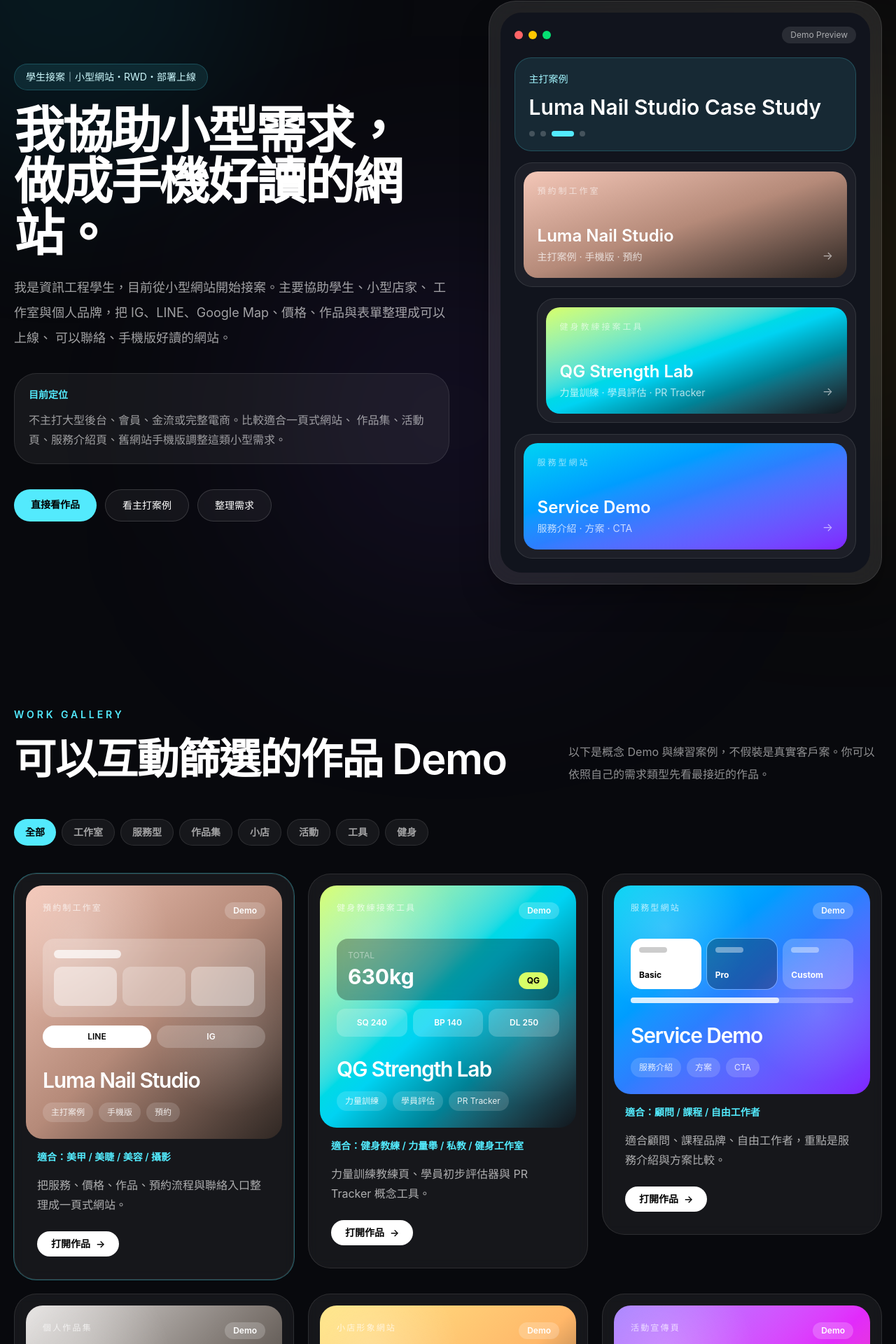
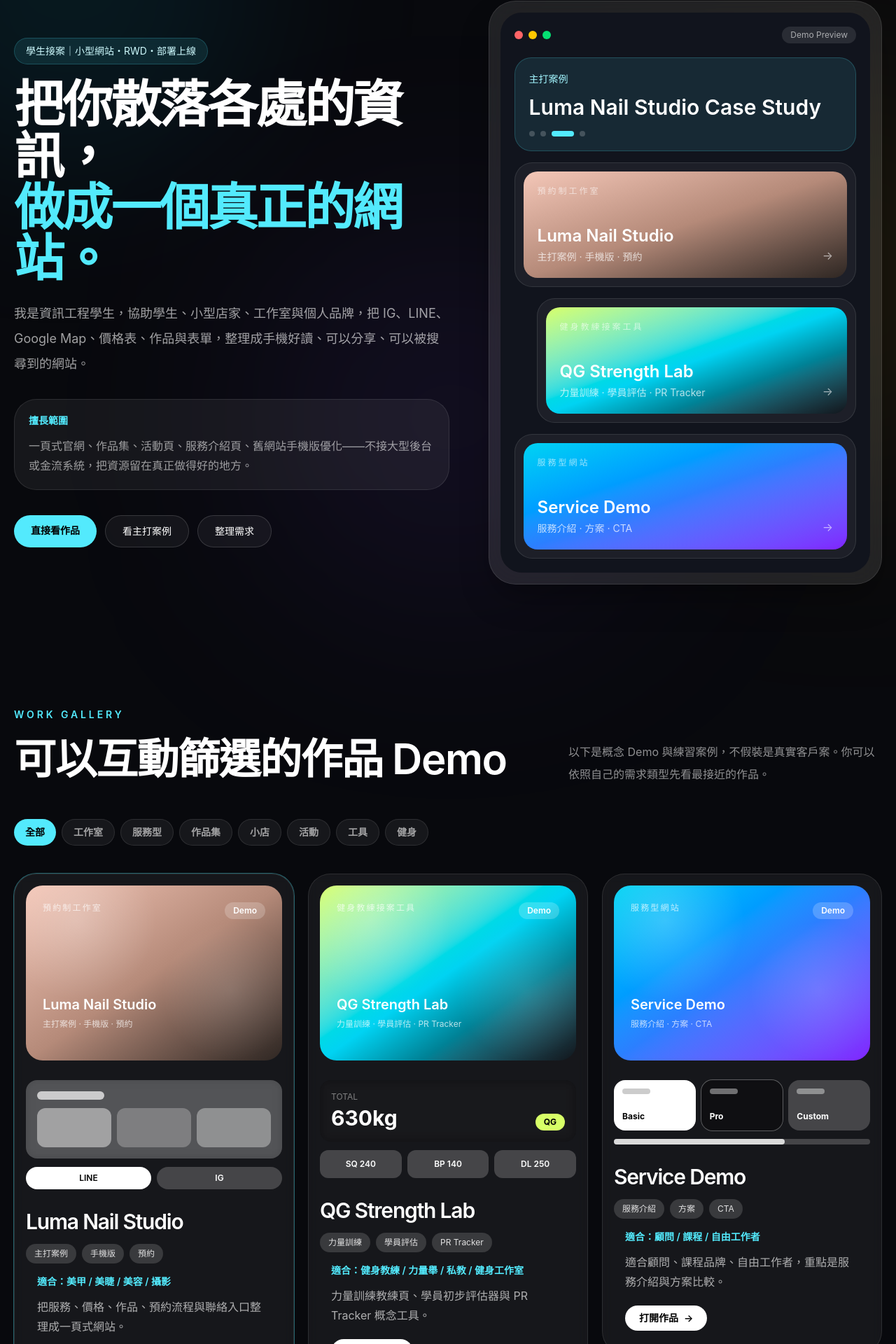
Before and after one commit to QingyuJin/qingyu-web-studio, a React (Vite) app: page / in a window 1280 px wide. Shown: the part 164-2084 px from the top of the page at 70% size. Built offline with nearby package versions, Linux system fonts and the light colour scheme.

Commit message:
fix app gallery jsx structure

```diff
--- a/src/App.jsx
+++ b/src/App.jsx
@@ -269,23 +269,20 @@ function HomePage() {
             </div>
 
             <h1 className="text-safe mobile-soft-title max-w-4xl text-[2.35rem] font-semibold tracking-[-0.04em] sm:text-5xl sm:leading-[1.08] md:text-7xl md:leading-[1.02]">
-              <span className="block">我協助小型需求，</span>
-              <span className="block">做成手機好讀的網站。</span>
+              <span className="block">把你散落各處的資訊，</span>
+              <span className="block text-cyan-300">做成一個真正的網站。</span>
             </h1>
 
             <p className="text-safe mt-6 max-w-2xl text-base leading-8 text-white/62 sm:text-lg sm:leading-9">
-              我是資訊工程學生，目前從小型網站開始接案。主要協助學生、小型店家、
-              工作室與個人品牌，把 IG、LINE、Google Map、價格、作品與表單整理成可以上線、
-              可以聯絡、手機版好讀的網站。
+              我是資訊工程學生，協助學生、小型店家、工作室與個人品牌，把 IG、LINE、Google Map、價格表、作品與表單，整理成手機好讀、可以分享、可以被搜尋到的網站。
             </p>
 
             <div className="mt-8 rounded-[2rem] border border-white/10 bg-white/[0.06] p-5">
               <p className="text-safe text-sm font-semibold text-cyan-300">
-                目前定位
+                擅長範圍
               </p>
               <p className="text-safe mt-3 leading-7 text-white/58">
-                不主打大型後台、會員、金流或完整電商。比較適合一頁式網站、
-                作品集、活動頁、服務介紹頁、舊網站手機版調整這類小型需求。
+                一頁式官網、作品集、活動頁、服務介紹頁、舊網站手機版優化——不接大型後台或金流系統，把資源留在真正做得好的地方。
               </p>
             </div>
 
@@ -481,6 +478,12 @@ function WorkGallerySection() {
                   </span>
                 </div>
 
+                <div className="relative mt-auto flex min-h-[160px] flex-col justify-end">
+                  <p className="text-safe text-xl font-semibold">{work.title}</p>
+                  <p className="text-safe mt-1 text-xs leading-5 text-white/72">{work.tags.join(" · ")}</p>
+                </div>
+              </div>
+
                 <div className="relative mt-7">
                   <WorkPreview type={work.type} />
                 </div>
@@ -500,19 +503,20 @@ function WorkGallerySection() {
                     ))}
                   </div>
                 </div>
-              </div>
 
               <div className="p-4">
                 <p className="text-safe text-sm font-semibold text-cyan-300">
                   適合：{work.fit}
                 </p>
-                <p className="text-safe mt-4 leading-7 text-white/65">{work.desc}</p>
+                <p className="text-safe mt-3 leading-7 text-white/65">{work.desc}</p>
 
-                <div className="mt-6 inline-flex items-center rounded-full bg-white px-5 py-2 text-sm font-semibold text-black">
-                  打開作品
-                  <span className="ml-2 transition group-hover:translate-x-1">
-                    →
-                  </span>
+                <div className="mt-5 flex items-center gap-2">
+                  <div className="inline-flex items-center rounded-full bg-white px-5 py-2 text-sm font-semibold text-black transition group-hover:bg-cyan-300">
+                    打開作品
+                    <span className="ml-2 transition group-hover:translate-x-1">
+                      →
+                    </span>
+                  </div>
                 </div>
               </div>
             </Link>
@@ -797,7 +801,7 @@ function ProofSection() {
                 我不把學生副業包裝成大型公司。
               </h2>
               <p className="text-safe mt-6 leading-8 text-black/60">
-                目前從小型網站開始累積作品、流程與實戰經驗。範圍講清楚，對雙方都比較安全。
+                誠實標示範圍，對雙方都安全。目前專注在小型網站，把每一個案子做好，再慢慢累積能力邊界。
               </p>
             </div>
 
@@ -831,7 +835,7 @@ function ProcessSection() {
 
       <Reveal delay={80}>
         <div className="relative grid gap-5 md:grid-cols-4">
-          <div className="pointer-events-none absolute left-6 top-10 hidden h-px w-[calc(100%-3rem)] bg-white/10 md:block" />
+          <div className="pointer-events-none absolute left-[2.75rem] top-[1.375rem] hidden h-px w-[calc(100%-5.5rem)] border-t border-dashed border-white/20 md:block" />
 
           {process.map((item, index) => (
             <div
@@ -871,7 +875,7 @@ function DeliverySection() {
                 <h3 className="text-safe text-xl font-semibold text-cyan-300">
                   {item.title}
                 </h3>
-                <p className="text-safe mt-4 leading-7 text-white/58">{item.desc}</p>
+                <p className="text-safe mt-4 leading-7 text-white/60">{item.desc}</p>
               </div>
             ))}
           </div>
@@ -887,8 +891,8 @@ function PricingSection() {
       <Reveal>
         <SectionHeading
           eyebrow="Pricing"
-          title="先從小型需求開始，報價依範圍調整。"
-          desc="第一批案子我會以累積真實作品、流程經驗和客戶回饋為主，不亂接超出能力的大型系統。"
+          title="報價透明，不偷加隱藏費用。"
+          desc="先從小型需求開始，依實際範圍調整。第一批案子以累積真實作品與流程經驗為主。"
         />
       </Reveal>
 
@@ -920,21 +924,16 @@ function ContactSection() {
                 Contact
               </p>
               <h2 className="text-safe mt-4 max-w-3xl text-4xl font-semibold tracking-tight md:text-6xl">
-                有小型網站需求，可以先把想法傳給我。
+                有網站需求，把想法傳給我就好。
               </h2>
               <p className="text-safe mt-6 max-w-2xl leading-8 text-black/65">
-                不需要一開始就準備完整規格。可以先告訴我網站用途、參考風格、
-                目前素材、預算和希望完成時間，我會先判斷是否適合小型網站範圍。
+                不需要準備完整規格。說說網站用途、喜歡的風格、手上有的素材、預算和希望完成的時間，我先判斷是否在範圍內。
               </p>
             </div>
 
             <div className="grid min-w-0 gap-3">
-              <ContactCard
-                label="Email"
-                value="a0988874324@gmail.com"
-                href="mailto:a0988874324@gmail.com"
-              />
-              <ContactCard label="LINE" value="mulavuc" />
+              <ContactCard label="Email" value="a0988874324@gmail.com" href="mailto:a0988874324@gmail.com" />
+              <ContactCard label="LINE ID（點擊複製）" value="mulavuc" copyable />
               <ContactCard
                 label="Instagram"
                 value="qingyu.jin"
@@ -962,7 +961,7 @@ function MobileBottomCTA() {
         to="/brief"
         className="breathing-cta flex items-center justify-center rounded-full bg-cyan-300 px-4 py-3 text-sm font-semibold text-black"
       >
-        填需求表，取得初步評估
+        先整理需求，取得初步評估 →
       </Link>
     </div>
   )
@@ -1095,13 +1094,34 @@ function BackgroundGlow() {
   )
 }
 
-function ContactCard({ label, value, href }) {
+function ContactCard({ label, value, href, copyable }) {
+  const [copied, setCopied] = useState(false)
+
+  function handleCopy() {
+    navigator.clipboard.writeText(value).then(() => {
+      setCopied(true)
+      window.setTimeout(() => setCopied(false), 2000)
+    })
+  }
+
   const content = (
     <>
       <p className="text-safe text-sm text-black/50">{label}</p>
-      <p className="text-safe mt-2 font-semibold">{value}</p>
+      <p className="text-safe mt-2 font-semibold">{copied ? "已複製！" : value}</p>
     </>
   )
+
+  if (copyable) {
+    return (
+      <button
+        type="button"
+        onClick={handleCopy}
+        className="rounded-3xl bg-white/70 p-5 text-left transition hover:-translate-y-1 hover:bg-white"
+      >
+        {content}
+      </button>
+    )
+  }
 
   if (href) {
     return (
```
